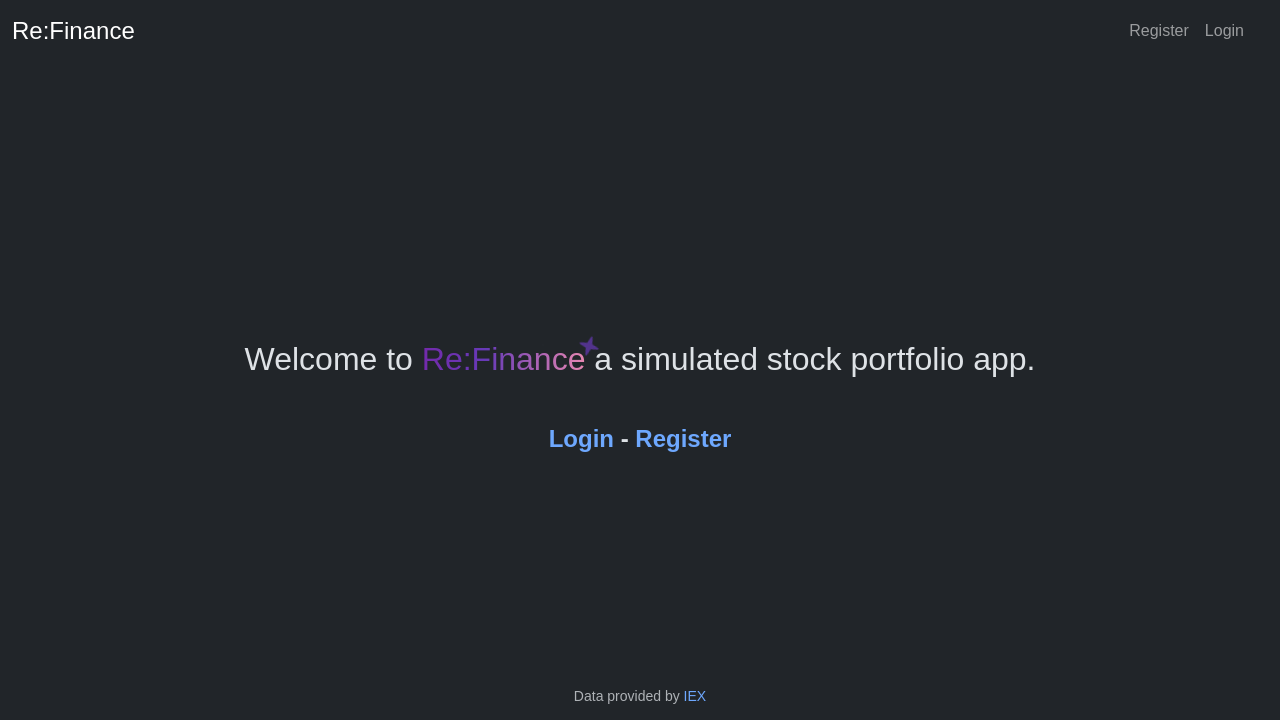
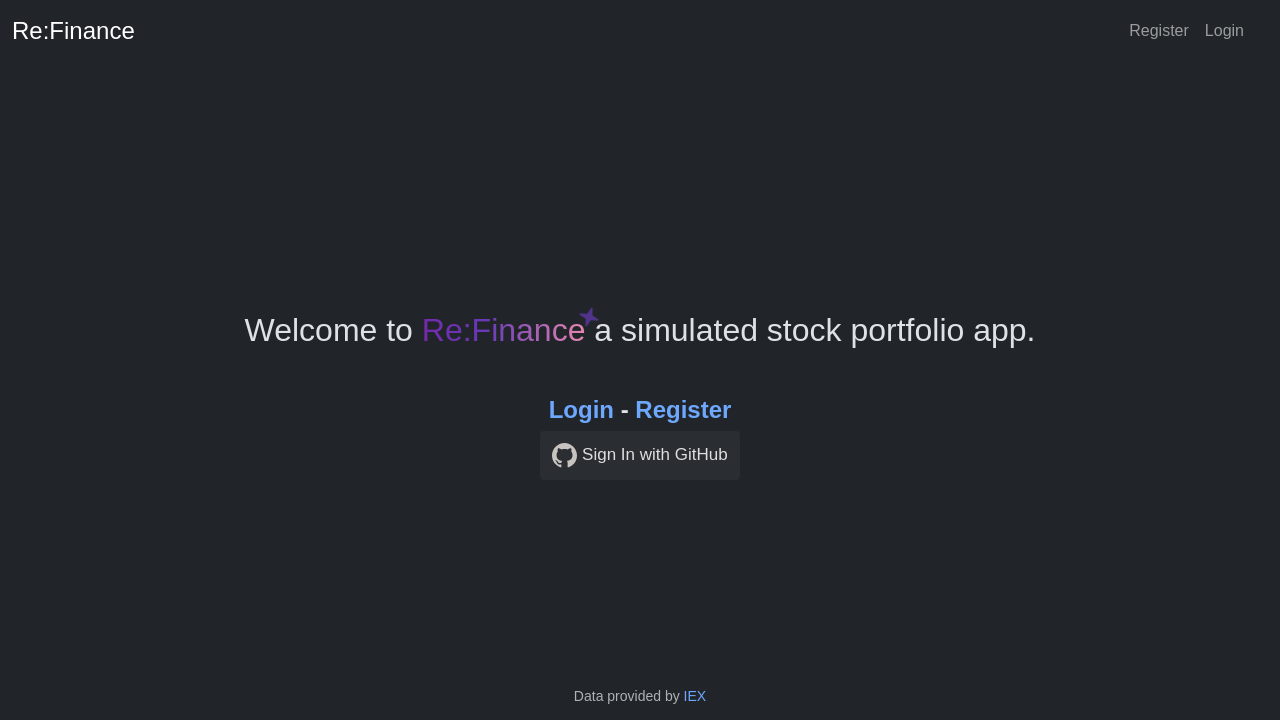
Before and after one commit to Anorak34/Re-Finance, a Django app: page / in a window 1280 px wide. Shown: the top 720 px of the page. Run offline with Django 4.2, Linux system fonts and the light colour scheme; some libraries are stand-ins or nearby versions.

Commit message:
history bug-fix, added social sign in via github, added link to admin page in account if member is staff

```diff
--- a/ReFinance/static/css/ReFinance.css
+++ b/ReFinance/static/css/ReFinance.css
@@ -61,6 +61,10 @@ h1 {
 
 /* LINK CSS */
 
+.staff-link:link {
+    color: inherit;
+}
+
 .main-links {
     font-size:x-large;
     font-weight:600;
@@ -98,6 +102,27 @@ a:hover {
 a:active {
     text-decoration: underline;
     color:#7b5bb5;
+}
+
+input,
+.gh-btn {
+  width: fit-content;
+  padding: 12px;
+  border: none;
+  border-radius: 4px;
+  margin: 5px 0;
+  opacity: 0.85;
+  display: inline-block;
+  font-size: 17px;
+  line-height: 20px;
+  text-decoration: none;
+  background-color: #2c2f33;
+  color: white;
+}
+
+input:hover,
+.gh-btn:hover {
+  opacity: 1;
 }
 
 /* FANCY TEXT CSS */
--- a/ReFinance/templates/ReFinance/account.html
+++ b/ReFinance/templates/ReFinance/account.html
@@ -23,7 +23,10 @@ Account
         <p class="account-card-icon">Re:Finance
             <span id="staff-status">
                 {% if user.is_staff %}
-                - STAFF
+                -
+                <a class="staff-link" href="/admin/">
+                STAFF
+                </a>
                 {% endif %}
             </span>
         </p>
--- a/ReFinance/templates/ReFinance/main.html
+++ b/ReFinance/templates/ReFinance/main.html
@@ -1,4 +1,5 @@
 {% extends 'ReFinance/layout.html' %}
+{% load socialaccount %}
 
 {% block title %}
 Main
@@ -29,6 +30,8 @@ Main
         a simulated stock portfolio app.
         <br><br>
         <span class="main-links"><a href="/login">Login</a> - <a href="/register">Register</a></span>
+        <br>
+        <span class="mx-auto"><a class="gh-btn" href="{% provider_login_url 'github' %}">{% include './icons/github.svg' %} Sign In with GitHub</a></span>
     </h1>
 </div>
 <script src="\static\js\stars.js"></script>
--- a/ReFinance/views.py
+++ b/ReFinance/views.py
@@ -218,8 +218,9 @@ def history(request):
     currency_symbol = user.userProfile.default_currency
     for transaction in transactions:
         transaction['price'] = currency_converter_mult(transaction['price'], currency_symbol, currencyObj)
-    if transactions[0]['price']['symbol'].upper() != currency_symbol.upper():
-        messages.error(request, "Currency conversion error, displaying cash in USD")
+    if transactions:
+        if transactions[0]['price']['symbol'].upper() != currency_symbol.upper():
+            messages.error(request, "Currency conversion error, displaying cash in USD")
     return render(request, 'ReFinance/history.html', {'transactions':transactions})
 
 
--- a/mysite/urls.py
+++ b/mysite/urls.py
@@ -19,6 +19,7 @@ from django.urls import path, include
 urlpatterns = [
     path('admin/', admin.site.urls),
     path('', include('ReFinance.urls')),
+    path('accounts/', include('allauth.urls')),
 ]
 
 handler404 = 'ReFinance.views.view_404'
```
Also changed, not shown: mysite/settings.py (+15 -0 lines), ReFinance/templates/ReFinance/icons/github.svg (added).
